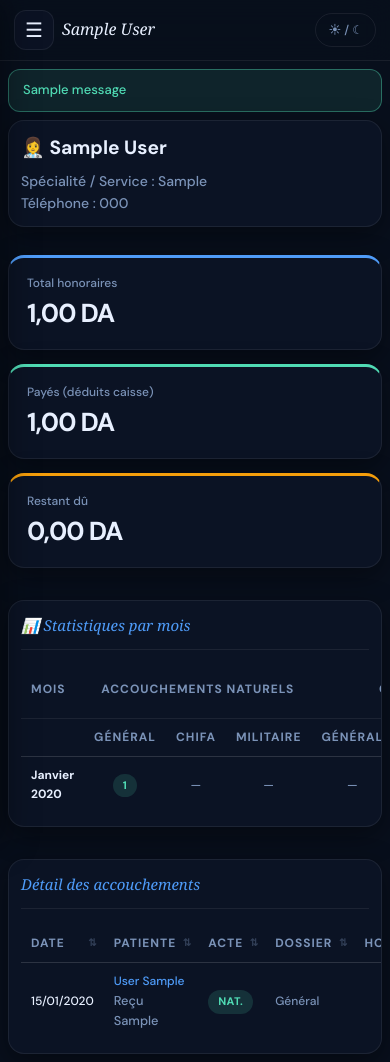
After one commit to hindouchbez1101-collab/biz, a Django app: page /sage-femmes/1/ in a window 390 px wide. The commit adds this page. Run offline with Django 5.2, Linux system fonts and the light colour scheme; a user stored in the database is signed in; tables that the repository leaves empty hold one stand-in row (values such as "Sample post"); one stand-in notice (Sample message) is shown; some web fonts are replaced.

Commit message:
feat: add sage-femmes ambulatoires module (mirror of médecins ambulatoires)
- SageFemme model with full_name, phone, specialite, is_active
  and total_honoraires / honoraires_payes / honoraires_dus helpers
- AccouchementDetail: add sage_femme_ext FK + honoraires_sf_payes
  + honoraires_sf_payes_le tracking fields
- Migration 0011_sage_femme
- SageFemmeForm in forms.py
- 7 views: list, new, edit, detail, honoraires_sf_edit_montant,
  honoraires_sf_mark_paid, honoraires_sf_mark_unpaid
  (mark_paid creates an Expense in caisse; mark_unpaid deletes it)
- URLs under /sage-femmes/
- base.html nav link under Finance & RH
- caisse.html: sage-femme selector in the maternité section
- templates/sage_femmes/: list, detail, form (identical UX to
  médecins ambulatoires pages)

https://claude.ai/code/session_01Wrd6rMBZYRT2AdY1DBBuwC

```diff
--- a/Clinique_Cerine_Alaa-Med_Local_PC_v23/clinic/views.py
+++ b/Clinique_Cerine_Alaa-Med_Local_PC_v23/clinic/views.py
@@ -9,8 +9,8 @@ from django.http import HttpResponse
 
 from .utils import montant_en_lettres_fr
 
-from .forms import LoginForm, PatientForm, AppointmentForm, PaymentForm, PaymentItemForm, ExpenseForm, LabPackApplyForm, SupplierForm, PurchaseForm, PurchaseItemForm, EmployeeForm, SalaryForm, MedecinAmbulantForm, HonorairesPayerForm
-from .models import Patient, Appointment, Payment, PaymentItem, Expense, LabTest, LabPack, ServiceType, AuditLog, Supplier, Purchase, PurchaseItem, Employee, Salary, PurchaseStatus, TarifAccouchement, AccouchementDetail, ActeChirurgicalDetail, Doctor, MedecinAmbulant
+from .forms import LoginForm, PatientForm, AppointmentForm, PaymentForm, PaymentItemForm, ExpenseForm, LabPackApplyForm, SupplierForm, PurchaseForm, PurchaseItemForm, EmployeeForm, SalaryForm, MedecinAmbulantForm, SageFemmeForm, HonorairesPayerForm
+from .models import Patient, Appointment, Payment, PaymentItem, Expense, LabTest, LabPack, ServiceType, AuditLog, Supplier, Purchase, PurchaseItem, Employee, Salary, PurchaseStatus, TarifAccouchement, AccouchementDetail, ActeChirurgicalDetail, Doctor, MedecinAmbulant, SageFemme
 from .permissions import require_groups, GROUP_RECEPTION, GROUP_GERANT, GROUP_ADMIN, GROUP_PHARMACIE, in_groups
 
 
@@ -424,6 +424,7 @@ def payment_new(request):
     from .models import MedicamentConsommable
     medicaments = MedicamentConsommable.objects.filter(is_active=True).order_by("nom")
     medecins_ambulants = MedecinAmbulant.objects.filter(is_active=True)
+    sage_femmes = SageFemme.objects.filter(is_active=True)
     return render(request, "payments/form.html", {
         "form": form,
         "item_form": item_form,
@@ -434,6 +435,7 @@ def payment_new(request):
         "tarifs": tarifs,
         "medicaments": medicaments,
         "medecins_ambulants": medecins_ambulants,
+        "sage_femmes": sage_femmes,
     })
 
 @login_required
@@ -1718,6 +1720,7 @@ def caisse_view(request):
             hon_med    = _f("acc_honoraires_medecin")
             acc_notes  = request.POST.get("acc_notes", "").strip()
             med_amb_id = request.POST.get("acc_medecin_ambulant", "").strip() or None
+            sf_amb_id  = request.POST.get("acc_sage_femme_ext", "").strip() or None
 
             sejour = nb_nuits * tarif_nuit
             # honoraires_medecin exclus de la facture patient — réglés en interne
@@ -1773,6 +1776,11 @@ def caisse_view(request):
                         acc_kwargs['medecin_ambulant_id'] = int(med_amb_id)
                     except (ValueError, TypeError):
                         pass
+                if sf_amb_id:
+                    try:
+                        acc_kwargs['sage_femme_ext_id'] = int(sf_amb_id)
+                    except (ValueError, TypeError):
+                        pass
                 AccouchementDetail.objects.create(**acc_kwargs)
             else:
                 # Acte non-maternité : enregistrer les frais détaillés de l'acte
@@ -1832,6 +1840,7 @@ def caisse_view(request):
     from .models import MedicamentConsommable
     medicaments = MedicamentConsommable.objects.filter(is_active=True).order_by("nom")
     medecins_ambulants = MedecinAmbulant.objects.filter(is_active=True)
+    sage_femmes = SageFemme.objects.filter(is_active=True)
     return render(request, "payments/caisse.html", {
         "tarifs": tarifs,
         "doctors": doctors,
@@ -1841,6 +1850,7 @@ def caisse_view(request):
         "service_types": ServiceType.choices,
         "medicaments": medicaments,
         "medecins_ambulants": medecins_ambulants,
+        "sage_femmes": sage_femmes,
     })
 
 
@@ -1997,6 +2007,157 @@ def honoraires_mark_unpaid(request, acc_pk):
     if medecin_pk:
         return redirect('medecin_ambulant_detail', pk=medecin_pk)
     return redirect('medecin_ambulant_list')
+
+
+# ═══════════════════════════════════════════════════════════════════════════════
+#  SAGE-FEMMES AMBULATOIRES
+# ═══════════════════════════════════════════════════════════════════════════════
+
+@login_required
+@require_groups(GROUP_GERANT, GROUP_ADMIN)
+def sage_femme_list(request):
+    sfs = SageFemme.objects.prefetch_related('accouchements').all()
+    data = []
+    for s in sfs:
+        accs  = s.accouchements.select_related('payment__patient').order_by('-payment__paid_at')
+        total = s.total_honoraires()
+        payes = s.honoraires_payes()
+        dus   = s.honoraires_dus()
+        data.append({'sf': s, 'accouchements': accs, 'total': total, 'payes': payes, 'dus': dus})
+    return render(request, 'sage_femmes/list.html', {'data': data})
+
+
+@login_required
+@require_groups(GROUP_GERANT, GROUP_ADMIN)
+def sage_femme_new(request):
+    form = SageFemmeForm(request.POST or None)
+    if request.method == 'POST' and form.is_valid():
+        s = form.save()
+        messages.success(request, f"Sage-femme « {s.full_name} » ajoutée.")
+        return redirect('sage_femme_detail', pk=s.pk)
+    return render(request, 'sage_femmes/form.html', {'form': form, 'titre': 'Nouvelle sage-femme'})
+
+
+@login_required
+@require_groups(GROUP_GERANT, GROUP_ADMIN)
+def sage_femme_edit(request, pk):
+    s = get_object_or_404(SageFemme, pk=pk)
+    form = SageFemmeForm(request.POST or None, instance=s)
+    if request.method == 'POST' and form.is_valid():
+        form.save()
+        messages.success(request, "Sage-femme mise à jour.")
+        return redirect('sage_femme_detail', pk=s.pk)
+    return render(request, 'sage_femmes/form.html', {'form': form, 'titre': f'Modifier — {s.full_name}', 'sf': s})
+
+
+@login_required
+@require_groups(GROUP_GERANT, GROUP_ADMIN)
+def sage_femme_detail(request, pk):
+    from django.db.models.functions import TruncMonth
+    sf   = get_object_or_404(SageFemme, pk=pk)
+    accs = sf.accouchements.select_related('payment__patient').order_by('-payment__paid_at')
+
+    monthly_raw = (
+        sf.accouchements
+        .select_related('payment')
+        .annotate(mois=TruncMonth('payment__paid_at'))
+        .values('mois', 'type_acte', 'payment__payer_type')
+        .annotate(nb=Count('id'), total_hon=Sum('sage_femme'))
+        .order_by('-mois', 'type_acte')
+    )
+    months_dict = {}
+    for row in monthly_raw:
+        m = row['mois']
+        if m not in months_dict:
+            months_dict[m] = {'nat_normal': 0, 'nat_chifa': 0, 'nat_mil': 0,
+                              'ces_normal': 0, 'ces_chifa': 0, 'ces_mil': 0,
+                              'total_hon': 0}
+        key = ('nat' if row['type_acte'] == 'NAT' else 'ces') + '_' + {
+            'NORMAL': 'normal', 'CHIFFA': 'chifa', 'MIL': 'mil'
+        }.get(row['payment__payer_type'], 'normal')
+        months_dict[m][key] = months_dict[m].get(key, 0) + row['nb']
+        months_dict[m]['total_hon'] += float(row['total_hon'] or 0)
+
+    monthly_stats = [{'mois': m, **v} for m, v in sorted(months_dict.items(), reverse=True)]
+
+    return render(request, 'sage_femmes/detail.html', {
+        'sf': sf,
+        'accouchements': accs,
+        'monthly_stats': monthly_stats,
+        'total': sf.total_honoraires(),
+        'payes': sf.honoraires_payes(),
+        'dus':   sf.honoraires_dus(),
+    })
+
+
+@login_required
+@require_groups(GROUP_GERANT, GROUP_ADMIN)
+def honoraires_sf_edit_montant(request, acc_pk):
+    acc = get_object_or_404(AccouchementDetail, pk=acc_pk)
+    if request.method == 'POST':
+        from decimal import Decimal, InvalidOperation
+        val = request.POST.get('sage_femme', '').strip()
+        try:
+            acc.sage_femme = Decimal(val)
+            acc.save(update_fields=['sage_femme'])
+            messages.success(request, f"Montant mis à jour : {acc.sage_femme} DA")
+        except (InvalidOperation, ValueError):
+            messages.error(request, "Montant invalide.")
+    sf_pk = acc.sage_femme_ext_id or 0
+    if sf_pk:
+        return redirect('sage_femme_detail', pk=sf_pk)
+    return redirect('sage_femme_list')
+
+
+@login_required
+@require_groups(GROUP_GERANT, GROUP_ADMIN)
+def honoraires_sf_mark_paid(request, acc_pk):
+    acc = get_object_or_404(AccouchementDetail, pk=acc_pk)
+    if request.method == 'POST':
+        form = HonorairesPayerForm(request.POST)
+        if form.is_valid():
+            date_paiement = form.cleaned_data['honoraires_payes_le']
+            with transaction.atomic():
+                acc.honoraires_sf_payes    = True
+                acc.honoraires_sf_payes_le = date_paiement
+                acc.save(update_fields=['honoraires_sf_payes', 'honoraires_sf_payes_le'])
+                if acc.sage_femme and float(acc.sage_femme) > 0:
+                    nom_sf = acc.sage_femme_ext.full_name if acc.sage_femme_ext else "Sage-femme"
+                    Expense.objects.create(
+                        category='HONORAIRES',
+                        amount=acc.sage_femme,
+                        spent_at=date_paiement,
+                        note=f"SF {nom_sf} — {acc.payment.patient} ({acc.payment.receipt_no})",
+                        created_by=request.user,
+                    )
+            messages.success(request, f"Honoraires SF payés et déduits de la caisse ({acc.sage_femme} DA).")
+    sf_pk = acc.sage_femme_ext_id or 0
+    if sf_pk:
+        return redirect('sage_femme_detail', pk=sf_pk)
+    return redirect('sage_femme_list')
+
+
+@login_required
+@require_groups(GROUP_GERANT, GROUP_ADMIN)
+def honoraires_sf_mark_unpaid(request, acc_pk):
+    acc = get_object_or_404(AccouchementDetail, pk=acc_pk)
+    if request.method == 'POST':
+        with transaction.atomic():
+            if acc.honoraires_sf_payes and acc.sage_femme and float(acc.sage_femme) > 0:
+                ref = acc.payment.receipt_no
+                Expense.objects.filter(
+                    category='HONORAIRES',
+                    note__icontains='SF ',
+                    note__contains=ref,
+                ).delete()
+            acc.honoraires_sf_payes    = False
+            acc.honoraires_sf_payes_le = None
+            acc.save(update_fields=['honoraires_sf_payes', 'honoraires_sf_payes_le'])
+        messages.success(request, "Paiement des honoraires SF annulé.")
+    sf_pk = acc.sage_femme_ext_id or 0
+    if sf_pk:
+        return redirect('sage_femme_detail', pk=sf_pk)
+    return redirect('sage_femme_list')
 
 
 # ═══════════════════════════════════════════════════════════════════════════════
--- a/Clinique_Cerine_Alaa-Med_Local_PC_v23/config/urls.py
+++ b/Clinique_Cerine_Alaa-Med_Local_PC_v23/config/urls.py
@@ -86,6 +86,15 @@ urlpatterns = [
     path("medecins-ambulants/honoraires/<int:acc_pk>/annuler/", v.honoraires_mark_unpaid,    name="honoraires_mark_unpaid"),
     path("medecins-ambulants/honoraires/<int:acc_pk>/modifier/", v.honoraires_edit_montant,  name="honoraires_edit_montant"),
 
+    # Sage-femmes ambulatoires
+    path("sage-femmes/",                                    v.sage_femme_list,   name="sage_femme_list"),
+    path("sage-femmes/new/",                                v.sage_femme_new,    name="sage_femme_new"),
+    path("sage-femmes/<int:pk>/",                           v.sage_femme_detail, name="sage_femme_detail"),
+    path("sage-femmes/<int:pk>/edit/",                      v.sage_femme_edit,   name="sage_femme_edit"),
+    path("sage-femmes/honoraires/<int:acc_pk>/payer/",      v.honoraires_sf_mark_paid,   name="honoraires_sf_mark_paid"),
+    path("sage-femmes/honoraires/<int:acc_pk>/annuler/",    v.honoraires_sf_mark_unpaid, name="honoraires_sf_mark_unpaid"),
+    path("sage-femmes/honoraires/<int:acc_pk>/modifier/",   v.honoraires_sf_edit_montant, name="honoraires_sf_edit_montant"),
+
     # Pharmacie clinique
     path("pharmacie/",                              v.pharmacie_dashboard,        name="pharmacie_dashboard"),
     path("pharmacie/mouvement/new/",                v.pharmacie_mouvement_new,    name="pharmacie_mouvement_new"),
--- a/Clinique_Cerine_Alaa-Med_Local_PC_v23/templates/base.html
+++ b/Clinique_Cerine_Alaa-Med_Local_PC_v23/templates/base.html
@@ -59,6 +59,7 @@
       <a class="nav-item" href="/rh/salaires/" onclick="closeSidebar()">💼 Salaires</a>
       <a class="nav-item" href="/rh/employes/" onclick="closeSidebar()">👥 Employés</a>
       <a class="nav-item" href="/medecins-ambulants/" onclick="closeSidebar()">👨‍⚕️ Médecins ambulatoires</a>
+      <a class="nav-item" href="/sage-femmes/" onclick="closeSidebar()">👩‍⚕️ Sage-femmes</a>
       {% endif %}
 
       {% if "ADMIN" in USER_GROUPS %}
--- /dev/null
+++ b/Clinique_Cerine_Alaa-Med_Local_PC_v23/templates/sage_femmes/detail.html
@@ -0,0 +1,178 @@
+{% extends "base.html" %}
+{% block title %}{{ sf.full_name }}{% endblock %}
+{% block actions %}
+  <a class="btn" href="{% url 'sage_femme_list' %}">← Liste sage-femmes</a>
+  <a class="btn" href="{% url 'sage_femme_edit' sf.pk %}">✏️ Modifier</a>
+{% endblock %}
+{% block content %}
+<link rel="stylesheet" href="/static/forms.css">
+
+<!-- ── En-tête sage-femme ── -->
+<div class="card" style="margin-bottom:20px">
+  <div style="font-size:1.2rem;font-weight:700;margin-bottom:6px">
+    👩‍⚕️ {{ sf.full_name }}
+    {% if not sf.is_active %}<span class="badge red" style="margin-left:8px">Inactive</span>{% endif %}
+  </div>
+  {% if sf.specialite %}<div class="muted">Spécialité / Service : {{ sf.specialite }}</div>{% endif %}
+  {% if sf.phone %}<div class="muted">Téléphone : {{ sf.phone }}</div>{% endif %}
+</div>
+
+<!-- ── KPIs ── -->
+<div class="grid-3" style="margin-bottom:24px">
+  <div class="card kpi-accent-blue" style="padding:14px 18px">
+    <div class="card-label">Total honoraires</div>
+    <div class="card-kpi">{{ total|floatformat:2 }} DA</div>
+  </div>
+  <div class="card kpi-accent-green" style="padding:14px 18px">
+    <div class="card-label">Payés (déduits caisse)</div>
+    <div class="card-kpi">{{ payes|floatformat:2 }} DA</div>
+  </div>
+  <div class="card kpi-accent-amber" style="padding:14px 18px">
+    <div class="card-label">Restant dû</div>
+    <div class="card-kpi">{{ dus|floatformat:2 }} DA</div>
+  </div>
+</div>
+
+<!-- ── Statistiques mensuelles ── -->
+{% if monthly_stats %}
+<div class="card" style="margin-bottom:24px">
+  <div class="cf-section-title" style="margin-bottom:12px">📊 Statistiques par mois</div>
+  <table class="table">
+    <thead>
+      <tr>
+        <th>Mois</th>
+        <th style="text-align:center" colspan="3">Accouchements naturels</th>
+        <th style="text-align:center" colspan="3">Césariennes</th>
+        <th style="text-align:center">Total actes</th>
+        <th style="text-align:right">Honoraires SF</th>
+      </tr>
+      <tr style="font-size:11px;color:var(--muted)">
+        <th></th>
+        <th style="text-align:center">Général</th>
+        <th style="text-align:center">Chifa</th>
+        <th style="text-align:center">Militaire</th>
+        <th style="text-align:center">Général</th>
+        <th style="text-align:center">Chifa</th>
+        <th style="text-align:center">Militaire</th>
+        <th></th>
+        <th></th>
+      </tr>
+    </thead>
+    <tbody>
+      {% for s in monthly_stats %}
+      {% with total_actes=s.nat_normal|add:s.nat_chifa|add:s.nat_mil|add:s.ces_normal|add:s.ces_chifa|add:s.ces_mil %}
+      <tr>
+        <td style="font-weight:700">{{ s.mois|date:"F Y"|capfirst }}</td>
+        <td style="text-align:center">{% if s.nat_normal %}<span class="badge green">{{ s.nat_normal }}</span>{% else %}<span class="muted">—</span>{% endif %}</td>
+        <td style="text-align:center">{% if s.nat_chifa %}<span class="badge blue">{{ s.nat_chifa }}</span>{% else %}<span class="muted">—</span>{% endif %}</td>
+        <td style="text-align:center">{% if s.nat_mil %}<span class="badge">{{ s.nat_mil }}</span>{% else %}<span class="muted">—</span>{% endif %}</td>
+        <td style="text-align:center">{% if s.ces_normal %}<span class="badge green">{{ s.ces_normal }}</span>{% else %}<span class="muted">—</span>{% endif %}</td>
+        <td style="text-align:center">{% if s.ces_chifa %}<span class="badge blue">{{ s.ces_chifa }}</span>{% else %}<span class="muted">—</span>{% endif %}</td>
+        <td style="text-align:center">{% if s.ces_mil %}<span class="badge">{{ s.ces_mil }}</span>{% else %}<span class="muted">—</span>{% endif %}</td>
+        <td style="text-align:center;font-weight:700">{{ total_actes }}</td>
+        <td style="text-align:right;font-weight:700">{{ s.total_hon|floatformat:2 }} DA</td>
+      </tr>
+      {% endwith %}
+      {% endfor %}
+    </tbody>
+  </table>
+</div>
+{% endif %}
+
+<!-- ── Liste des accouchements ── -->
+<div class="card">
+  <div class="cf-section-title" style="margin-bottom:16px">Détail des accouchements</div>
+  {% if accouchements %}
+  <table class="table sortable">
+    <thead>
+      <tr>
+        <th data-sort="date">Date</th>
+        <th data-sort="text">Patiente</th>
+        <th data-sort="text">Acte</th>
+        <th data-sort="text">Dossier</th>
+        <th data-sort="num" style="text-align:right">Honoraires SF (DA)</th>
+        <th data-sort="text" style="text-align:center">Statut</th>
+        <th style="text-align:center">Actions</th>
+      </tr>
+    </thead>
+    <tbody>
+      {% for acc in accouchements %}
+      <tr>
+        <td style="white-space:nowrap" data-val="{{ acc.payment.paid_at|date:'Y-m-d' }}">{{ acc.payment.paid_at|date:"d/m/Y" }}</td>
+        <td>
+          <a href="{% url 'patient_detail' acc.payment.patient.pk %}">{{ acc.payment.patient.last_name }} {{ acc.payment.patient.first_name }}</a>
+          <br><span class="muted" style="font-size:.8rem">Reçu {{ acc.payment.receipt_no }}</span>
+        </td>
+        <td>
+          {% if acc.type_acte == "CES" %}
+            <span class="badge red">Césarienne</span>
+          {% else %}
+            <span class="badge green">Nat.</span>
+          {% endif %}
+        </td>
+        <td>
+          {% if acc.payment.payer_type == "CHIFFA" %}
+            <span class="badge blue">Chifa</span>
+          {% elif acc.payment.payer_type == "MIL" %}
+            <span class="badge">Militaire</span>
+          {% else %}
+            <span class="muted">Général</span>
+          {% endif %}
+        </td>
+        <td style="text-align:right" data-val="{{ acc.sage_femme }}">
+          <form method="post" action="{% url 'honoraires_sf_edit_montant' acc.pk %}"
+            style="display:flex;align-items:center;justify-content:flex-end;gap:6px">
+            {% csrf_token %}
+            <input type="number" name="sage_femme"
+              value="{{ acc.sage_femme }}"
+              step="0.01" min="0" style="width:100px;padding:4px 8px;border:1px solid #e2e8f0;border-radius:6px;font-size:13px;text-align:right"
+              {% if acc.honoraires_sf_payes %}disabled{% endif %}>
+            {% if not acc.honoraires_sf_payes %}
+            <button type="submit" class="btn small" title="Enregistrer"
+              style="padding:4px 8px;font-size:12px">💾</button>
+            {% endif %}
+          </form>
+        </td>
+        <td style="text-align:center">
+          {% if acc.honoraires_sf_payes %}
+            <span class="badge green">✓ Payé</span>
+            {% if acc.honoraires_sf_payes_le %}
+              <div class="muted" style="font-size:.78rem">{{ acc.honoraires_sf_payes_le|date:"d/m/Y" }}</div>
+            {% endif %}
+          {% else %}
+            <span class="badge red">Non payé</span>
+          {% endif %}
+        </td>
+        <td style="text-align:center">
+          {% if not acc.honoraires_sf_payes %}
+          <form method="post" action="{% url 'honoraires_sf_mark_paid' acc.pk %}" style="display:inline">
+            {% csrf_token %}
+            <input type="hidden" name="honoraires_payes_le" value="{% now 'Y-m-d' %}">
+            <button class="btn small primary" type="submit"
+              onclick="return confirm('Payer {{ acc.sage_femme }} DA et déduire de la caisse ?')">
+              ✓ Payer
+            </button>
+          </form>
+          {% else %}
+          <form method="post" action="{% url 'honoraires_sf_mark_unpaid' acc.pk %}" style="display:inline">
+            {% csrf_token %}
+            <button class="btn small" type="submit"
+              onclick="return confirm('Annuler ce paiement et réintégrer en caisse ?')"
+              style="color:#ef4444;border-color:#ef4444">
+              ✕ Annuler
+            </button>
+          </form>
+          {% endif %}
+        </td>
+      </tr>
+      {% endfor %}
+    </tbody>
+  </table>
+  {% else %}
+  <p class="muted" style="text-align:center;padding:32px">
+    Aucun accouchement enregistré pour cette sage-femme.
+  </p>
+  {% endif %}
+</div>
+
+{% endblock %}
```
Also changed, not shown: Clinique_Cerine_Alaa-Med_Local_PC_v23/clinic/forms.py (+13 -2 lines), Clinique_Cerine_Alaa-Med_Local_PC_v23/clinic/models.py (+38 -2 lines), Clinique_Cerine_Alaa-Med_Local_PC_v23/templates/payments/caisse.html (+14 -0 lines), Clinique_Cerine_Alaa-Med_Local_PC_v23/templates/sage_femmes/form.html (added, +63 -0 lines), Clinique_Cerine_Alaa-Med_Local_PC_v23/templates/sage_femmes/list.html (added, +92 -0 lines), Clinique_Cerine_Alaa-Med_Local_PC_v23/clinic/migrations/0011_sage_femme.py (added).
